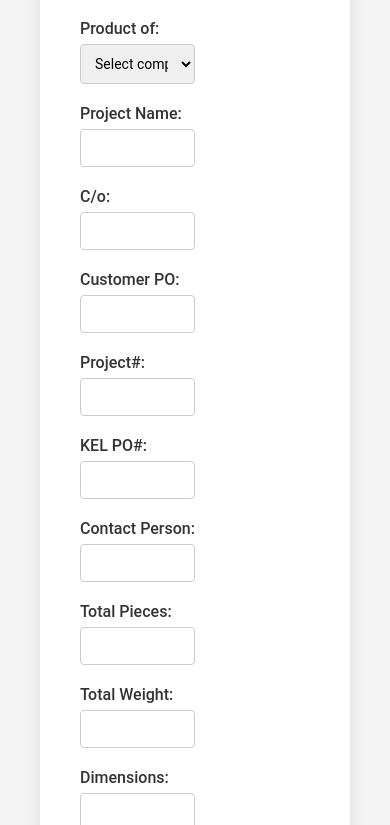
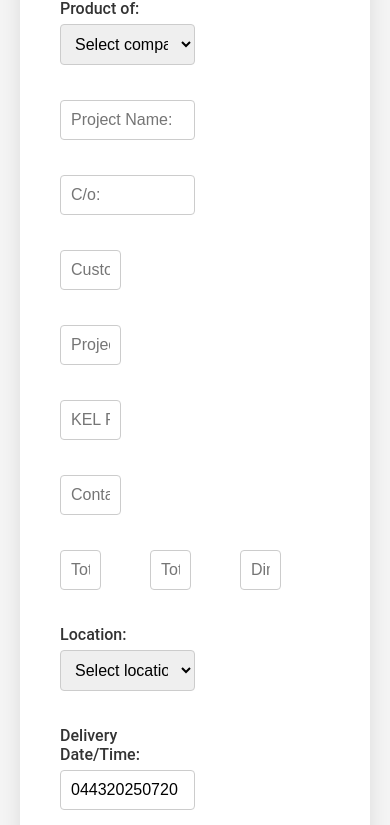
Before and after one commit to Bodia0210/lablemaker, a plain HTML site: page index.html in a window 390 px wide. Shown: the part 205-1030 px from the top of the page. Drawn offline with Linux system fonts and the light colour scheme.

Commit message:
Вдосконалення полів
зміна розмітки полів
забрано лейбли
додано адаптивну верстку

```diff
--- a/index.html
+++ b/index.html
@@ -33,49 +33,54 @@
     </div>
 
     <div class="field">
-      <label for="project-name">Project Name:</label>
-      <input type="text" id="project-name" />
+      <!-- <label for="project-name"></label> -->
+      <input type="text" id="project-name" placeholder="Project Name:" />
     </div>
 
     <div class="field">
-      <label for="company">C/o:</label>
-      <input type="text" id="company" />
+      <!-- <label for="company"></label> -->
+      <input type="text" id="company" placeholder="C/o:" />
+    </div>
+
+                        <!-- Коронті рядки -->
+
+    <div class="field">
+      <!-- <label for="customer-po"></label> -->
+      <input class="short" type="text" id="customer-po" placeholder="Customer PO:" />
     </div>
 
     <div class="field">
-      <label for="customer-po">Customer PO:</label>
-      <input type="text" id="customer-po" />
+      <!-- <label for="project-number"></label> -->
+      <input class="short" type="text" id="project-number" placeholder="Project#:" />
     </div>
 
     <div class="field">
-      <label for="project-number">Project#:</label>
-      <input type="text" id="project-number" />
+      <!-- <label for="kel-po"></label> -->
+      <input class="short" type="text" id="kel-po" placeholder="KEL PO#:" />
     </div>
 
     <div class="field">
-      <label for="kel-po">KEL PO#:</label>
-      <input type="text" id="kel-po" />
+      <!-- <label for="contact-person"></label> -->
+      <input class="short" type="text" id="contact-person" placeholder="Contact Person:" />
+    </div>
+<div class="measuremens">
+  <div class="field">
+      <!-- <label for="contact-person"></label> -->
+      <input class="short" type="text" id="contact-person" placeholder="Total Pieces:" />
     </div>
 
-    <div class="field">
-      <label for="contact-person">Contact Person:</label>
-      <input type="text" id="contact-person" />
+      <div class="field">
+      <!-- <label for="contact-person"></label> -->
+      <input class="short" type="text" id="contact-person" placeholder="Total Weighr" />
     </div>
 
-    <div class="field">
-      <label for="totalpieces">Total Pieces:</label>
-      <input type="text" id="totalpieces" />
+      <div class="field">
+      <!-- <label for="contact-person"></label> -->
+      <input class="short" type="text" id="contact-person" placeholder="Dimentions:" />
     </div>
 
-    <div class="field">
-      <label for="total-weight">Total Weight:</label>
-      <input type="text" id="total-weight" />
-    </div>
+</div>
 
-    <div class="field">
-      <label for="dimensions">Dimensions:</label>
-      <input type="text" id="dimensions" />
-    </div>
 
     <div class="field">
       <label for="location">Location:</label>
@@ -93,7 +98,7 @@
     </div>
 
     <button>Generate Label</button>
-  </div>
+  </>
 
   <script src="scripts/main.js"></script>
 </body>
--- a/styles/styles.css
+++ b/styles/styles.css
@@ -3,13 +3,27 @@
   box-sizing: border-box;
   margin: 0;
   padding: 0;
+
+}
+
+html, body {
+  width: 100%;
+  min-height: 100vh;
   font-family: "Roboto", sans-serif;
+}
+
+.form-container {
+  width: 100%;
+  max-width: 600px;
+  margin: 0 auto;
+  background-color: #fff;
+  padding: 20px;
+  border-radius: 8px;
 }
 
 body {
   background-color: #f4f4f4;
-  padding: 40px;
-  min-height: 100vh;
+  padding: 20px;
   display: flex;
   align-items: center;
   justify-content: center;
@@ -96,9 +110,14 @@ input[type="text"],
 select {
   width: 100%;
   padding: 10px;
+  margin-bottom: 15px;
   border-radius: 4px;
   border: 1px solid #ccc;
-  font-size: 14px;
+  font-size: 16px;
+}
+
+.measuremens {
+  display: flex;
 }
 
 /* Кнопка */
@@ -119,3 +138,13 @@ button:hover,
 input[type="submit"]:hover {
   background-color: #0056b3;
 }
+
+input.short {
+    width: 45%;
+}
+
+@media (max-widrh: 600px) {
+  input.short {
+    width: 100%;
+  }
+}
```
